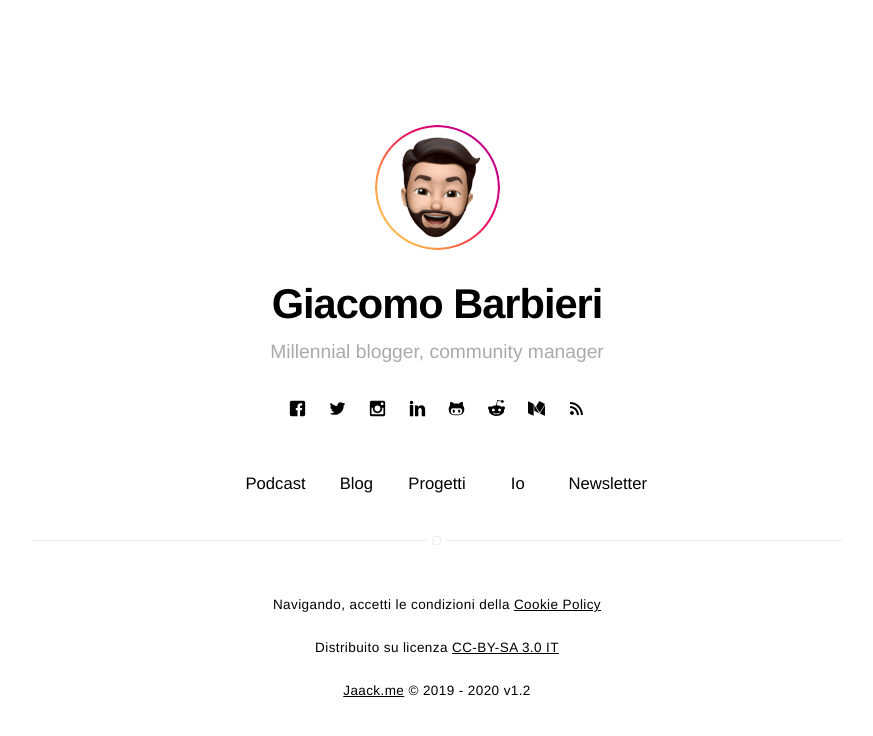
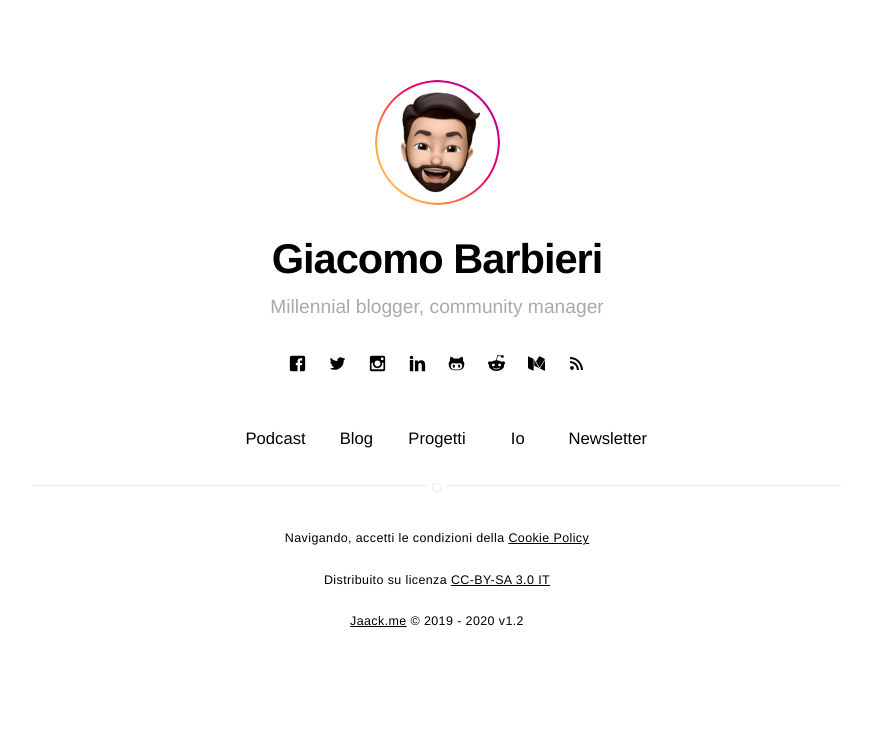
Before and after one commit to iJaack/Jaack, a Jekyll site: the page built from index.html, in a window 1280 px wide. Shown: the top 736 px of the page, without its empty margins (203-1076 px from the left). Built offline with Jekyll 4.4.1, drawn with Linux system fonts in a browser that asks for light colours; comment, search, counter and statistics services are not loaded.

Commit message:
Migliorata visualizzazione!
Ora la visualizzazione del sito è migliorata e le scritte sono più piccole per una lettura senza scrolling.

```diff
--- a/_sass/components/footer.sass
+++ b/_sass/components/footer.sass
@@ -1,8 +1,8 @@
 .footer-main
     border-top: 1px solid $epsilon
-    padding: 40px 0
-    margin: 40px 0 0
-    font-size: 1.3rem
+    padding: 30px 0
+    margin: 30px 0 0
+    font-size: 1.2rem
     color: $gama
     font-weight: 300
     text-align: center
@@ -15,7 +15,7 @@
         height: 7px
         border: $epsilon 1px solid
         position: absolute
-        top: -5px
+        top: -3px
         left: 50%
         margin-left: -5px
         background: #FFF
--- a/_sass/pages/home-blog-projects.sass
+++ b/_sass/pages/home-blog-projects.sass
@@ -1,7 +1,7 @@
 .home,
 .blog,
 .projects
-    margin-top: 125px
+    margin-top: 100px
 
     > .list
         border-top: 1px solid $epsilon
--- a/_sass/pages/page.sass
+++ b/_sass/pages/page.sass
@@ -1,5 +1,5 @@
 .page
-    margin-top: 125px
+    margin-top: 80px
 
     > h1
         text-align: center
```
